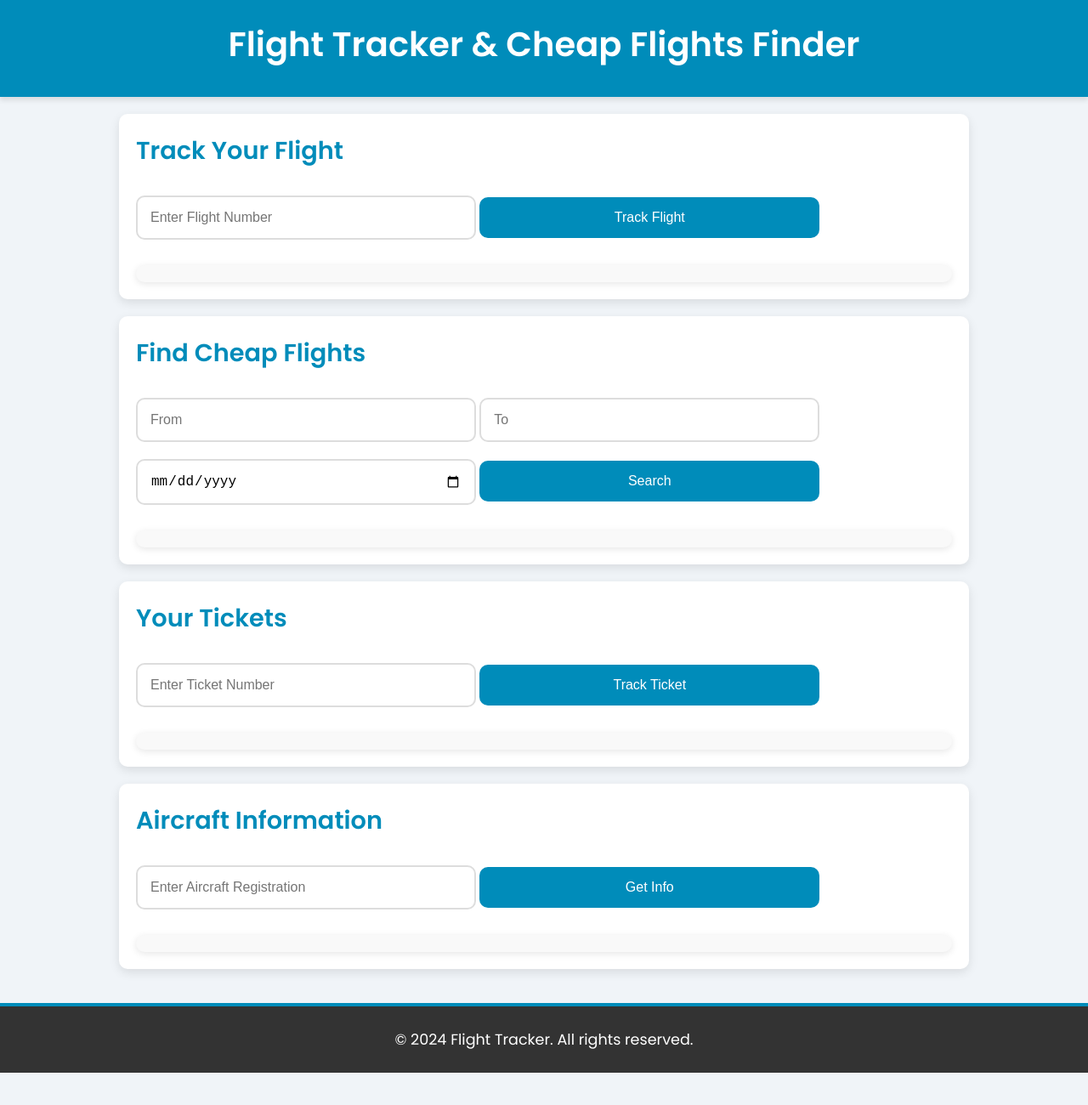
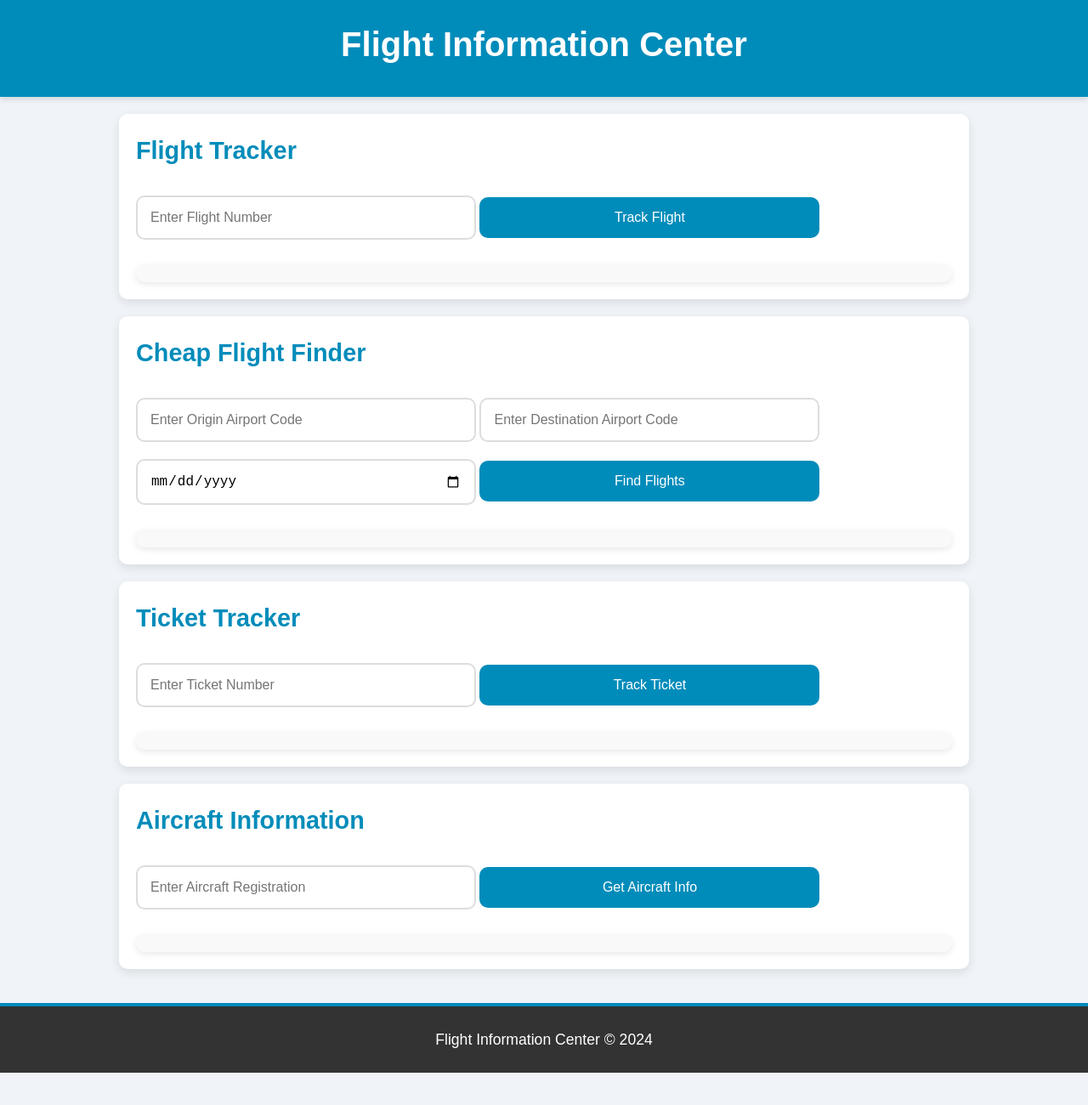
Before and after one commit to Acool-dev/Flight-tracker, a plain HTML site: page index.html in a window 1280 px wide. Shown: the top 1300 px of the page at 85% size. Before the commit the page ends 1262 px from the top, so only its background shows below. Drawn offline with Linux system fonts and the light colour scheme.

Commit message:
Update index.html

```diff
--- a/index.html
+++ b/index.html
@@ -1,46 +1,54 @@
 <!DOCTYPE html>
 <html lang="en">
 <head>
-    <link href="https://fonts.googleapis.com/css2?family=Poppins:wght@400;600&display=swap" rel="stylesheet">
     <meta charset="UTF-8">
     <meta name="viewport" content="width=device-width, initial-scale=1.0">
-    <title>Flight Tracker & Finder</title>
+    <title>Flight Tracker, Cheap Flights, Ticket & Aircraft Info</title>
     <link rel="stylesheet" href="styles.css">
-    <script src="scripts.js" defer></script>
 </head>
 <body>
+
     <header>
-        <h1>Flight Tracker & Cheap Flights Finder</h1>
+        <h1>Flight Information Center</h1>
     </header>
-    <section id="flight-tracker">
-        <h2>Track Your Flight</h2>
+
+    <section>
+        <h2>Flight Tracker</h2>
         <input type="text" id="flight-number" placeholder="Enter Flight Number">
         <button onclick="trackFlight()">Track Flight</button>
         <div id="flight-info"></div>
     </section>
 
-    <section id="cheap-flights">
-        <h2>Find Cheap Flights</h2>
-        <input type="text" id="origin" placeholder="From">
-        <input type="text" id="destination" placeholder="To">
+    <section>
+        <h2>Cheap Flight Finder</h2>
+        <input type="text" id="origin" placeholder="Enter Origin Airport Code">
+        <input type="text" id="destination" placeholder="Enter Destination Airport Code">
         <input type="date" id="departure-date">
-        <button onclick="findCheapFlights()">Search</button>
+        <button onclick="findCheapFlights()">Find Flights</button>
         <div id="cheap-flights-results"></div>
     </section>
 
-    <section id="ticket-tracker">
-        <h2>Your Tickets</h2>
+    <section>
+        <h2>Ticket Tracker</h2>
         <input type="text" id="ticket-number" placeholder="Enter Ticket Number">
         <button onclick="trackTicket()">Track Ticket</button>
         <div id="ticket-info"></div>
     </section>
 
-    <section id="aircraft-info">
+    <section>
         <h2>Aircraft Information</h2>
         <input type="text" id="aircraft-reg" placeholder="Enter Aircraft Registration">
-        <button onclick="getAircraftInfo()">Get Info</button>
+        <button onclick="getAircraftInfo()">Get Aircraft Info</button>
         <div id="aircraft-details"></div>
     </section>
+
+    <footer>
+        <p>Flight Information Center &copy; 2024</p>
+    </footer>
+
+    <script src="scripts.js"></script>
+</body>
+</html>
 
     <footer>
         <p>&copy; 2024 Flight Tracker. All rights reserved.</p>
```
